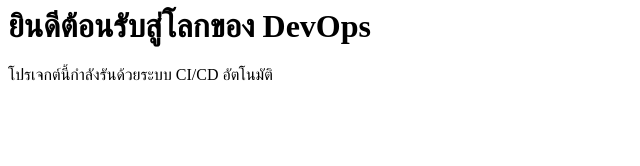
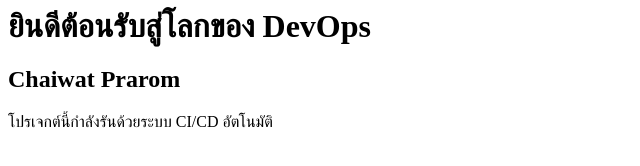
Before and after one commit to Nicekingsoda/my-first-devops-project, a plain HTML site: page index.html in a window 1280 px wide. Shown: the whole page, without its empty margins (0-640 px from the left). Drawn offline with Linux system fonts and the light colour scheme.

Commit message:
add student name

```diff
--- a/index.html
+++ b/index.html
@@ -1,2 +1,3 @@
 <h1>ยินดีต้อนรับสู่โลกของ DevOps</h1>
+<h2>Chaiwat Prarom</h2>
 <p>โปรเจกต์นี้กำลังรันด้วยระบบ CI/CD อัตโนมัติ</p>
```
